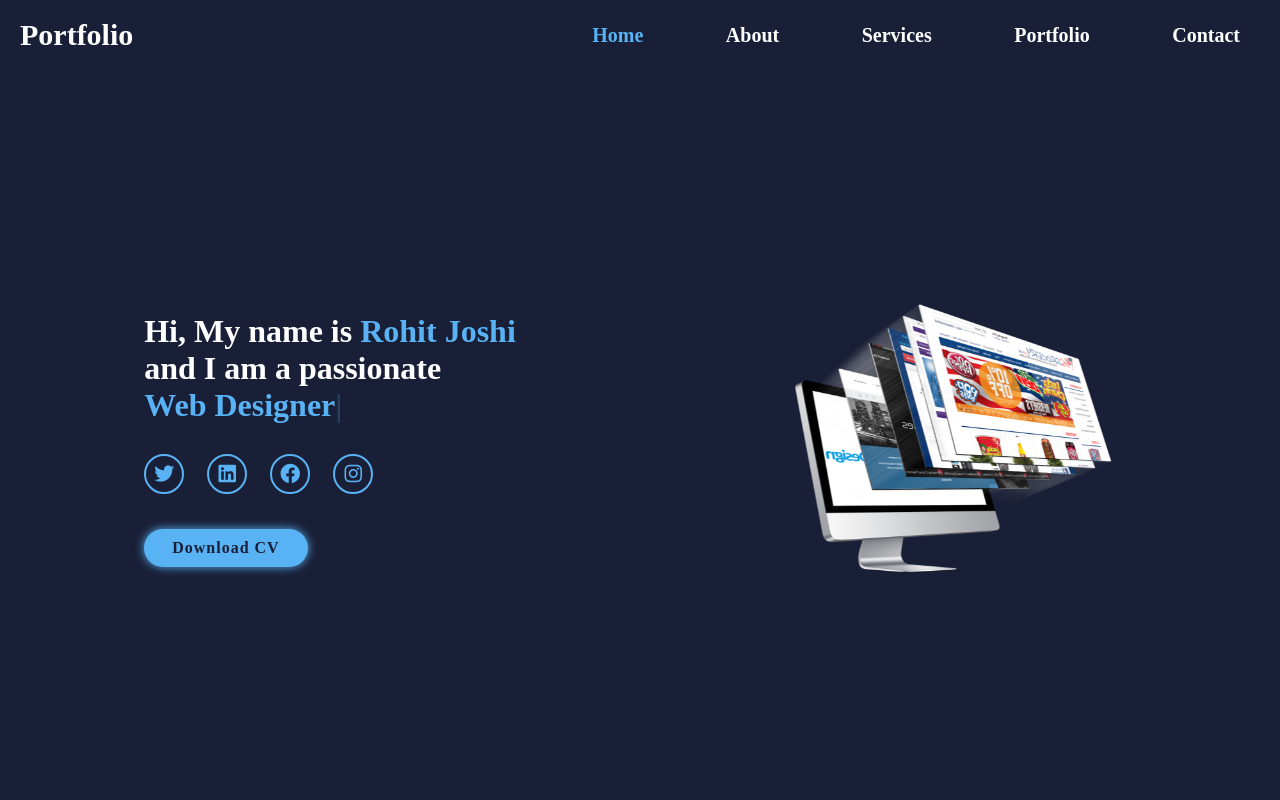
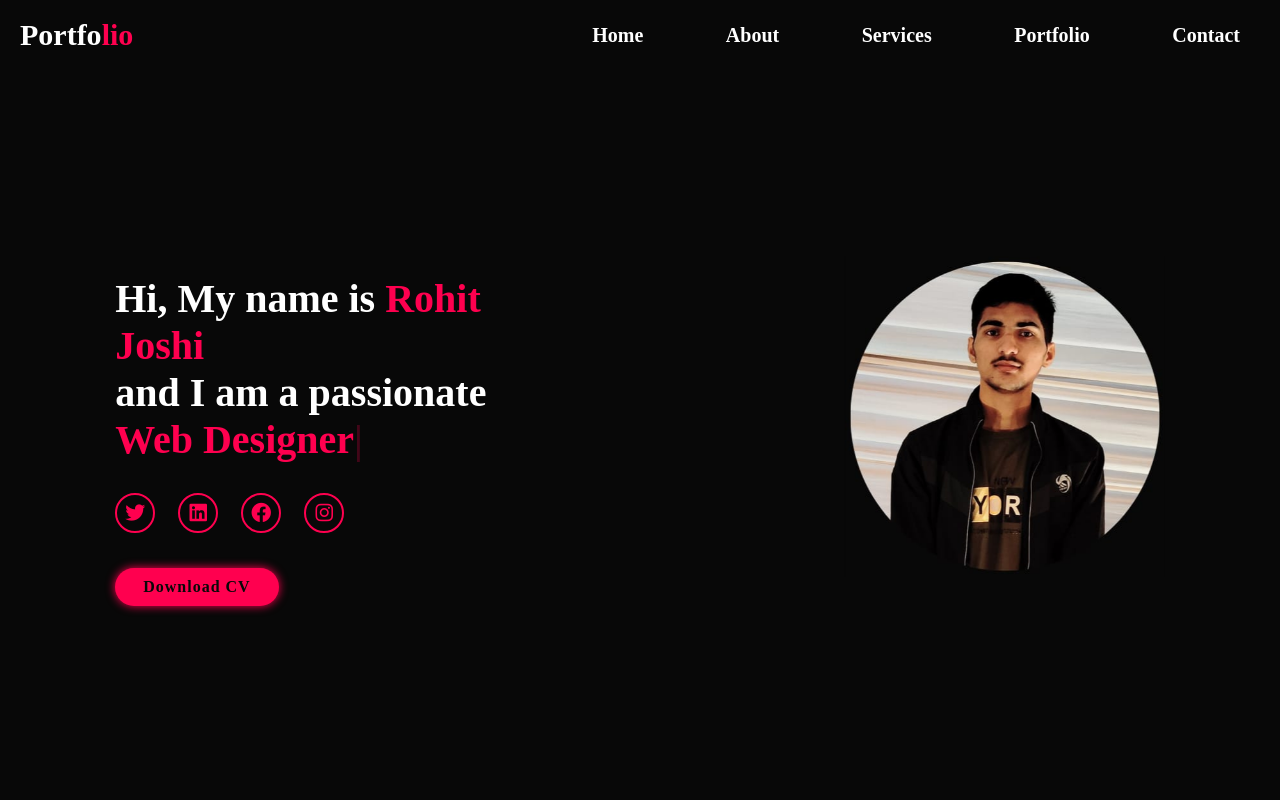
Before and after one commit to joshirohit12/Personal-Portfolio, a plain HTML site: page index.html in a window 1280 px wide. Shown: the top 800 px of the page. Drawn offline with nearby package versions, Linux system fonts and the light colour scheme.

Commit message:
Image changes

```diff
--- a/index.html
+++ b/index.html
@@ -16,7 +16,7 @@
     <!-- Navbar Section -->
 
     <nav class="header">
-        <a href="#" class="logo">Portfolio</a>
+        <a href="#" class="logo">Portfo<span>lio</span></a>
         <i class="fas fa-bars" id="menu-icon"></i>
         <div class="navbar">
             <a href="#home-section" class="active">Home</a>
@@ -47,14 +47,14 @@
         </div>
 
         <div class="home-img">
-            <img src="images/about.png" alt="">
+            <img src="images/home.jpeg" alt="">
         </div>
     </section>
 
     <!-- About Section -->
     <section class="about" id="about">
         <div class="about-img">
-            <img src="images/about.png" alt="">
+            <img src="images/About.jpeg" alt="">
         </div>
 
         <div class="about-content">
--- a/style.css
+++ b/style.css
@@ -9,10 +9,10 @@
 }
 
 :root{
-    --bg-color:#191f36;
-    --snd-bg-color:#262B40;
+    --bg-color:#080808;
+    --snd-bg-color:#1818184e;
     --text-color:#fff;
-    --main-color:#59B2F4;
+    --main-color:#ff004f;
 }
 
 html{
@@ -58,11 +58,23 @@ section{
     margin-left: 4rem;
     margin-right: 4rem;
     font-weight: 700;
+    position: relative;
 }
 
-.navbar a:hover,
+.navbar a::after{
+    content: '';
+    width: 0;
+    height: 3px;
+    background: var(--main-color);
+    position: absolute;
+    left: 0;
+    bottom: -6px;
+    transition: 0.5s;
+}
+
+.navbar a:hover::after,
 .navbar a.active {
-    color: var(--main-color);
+    width: 100%;
 }
 
 #menu-icon {
@@ -94,18 +106,22 @@ span{
 
 @keyframes float {
     0%{
-        transform: translate(0);
+        transform: translateY(0);
     }
     50%{
-        transform: translate(-2.4rem);
+        transform: translateY(-2.4rem);
     }
     100%{
-        transform: translate(0);
+        transform: translateY(0);
     }
 }
 
 .home p{
     font-size: 1.6rem;
+}
+
+.home-left{
+    font-size: 4rem;
 }
 
 .social-media a{
@@ -125,7 +141,7 @@ span{
 
 .social-media a:hover{
     background: var(--main-color);
-    color: var(--snd-bg-color);
+    color: var(--bg-color);
     box-shadow: 0 0 1rem var(--main-color);
 }
 
@@ -159,11 +175,14 @@ span{
 
 .about-img img{
     width: 35vw;
+    height: 80vh;
+    object-fit: contain;
 }
 
 .heading{
     text-align: center;
     font-size: 4.5rem;
+    margin-bottom: 4rem;
 }
 
 .about-content h2{
@@ -176,6 +195,7 @@ span{
 }
 
 .about-content p{
+    width: 70%;
     font-size: 1.6rem;
     margin: 2rem 0 3rem;
 }
@@ -184,7 +204,7 @@ span{
 /* Services section */
 
 .services h2{
-    margin-bottom: 5rem;
+    margin-bottom: 10rem;
 }
 
 .services-container{
@@ -329,6 +349,10 @@ span{
     background: var(--snd-bg-color);
     border-radius: .8rem;
     margin: .7rem 0;
+}
+
+.contact form .input-box input:hover, .contact form textarea:hover{
+    box-shadow: 0 0 1rem var(--main-color);
 }
 
 .contact form .input-box input{
```
Also changed, not shown: images/About.jpeg (added), images/home.jpeg (added).
